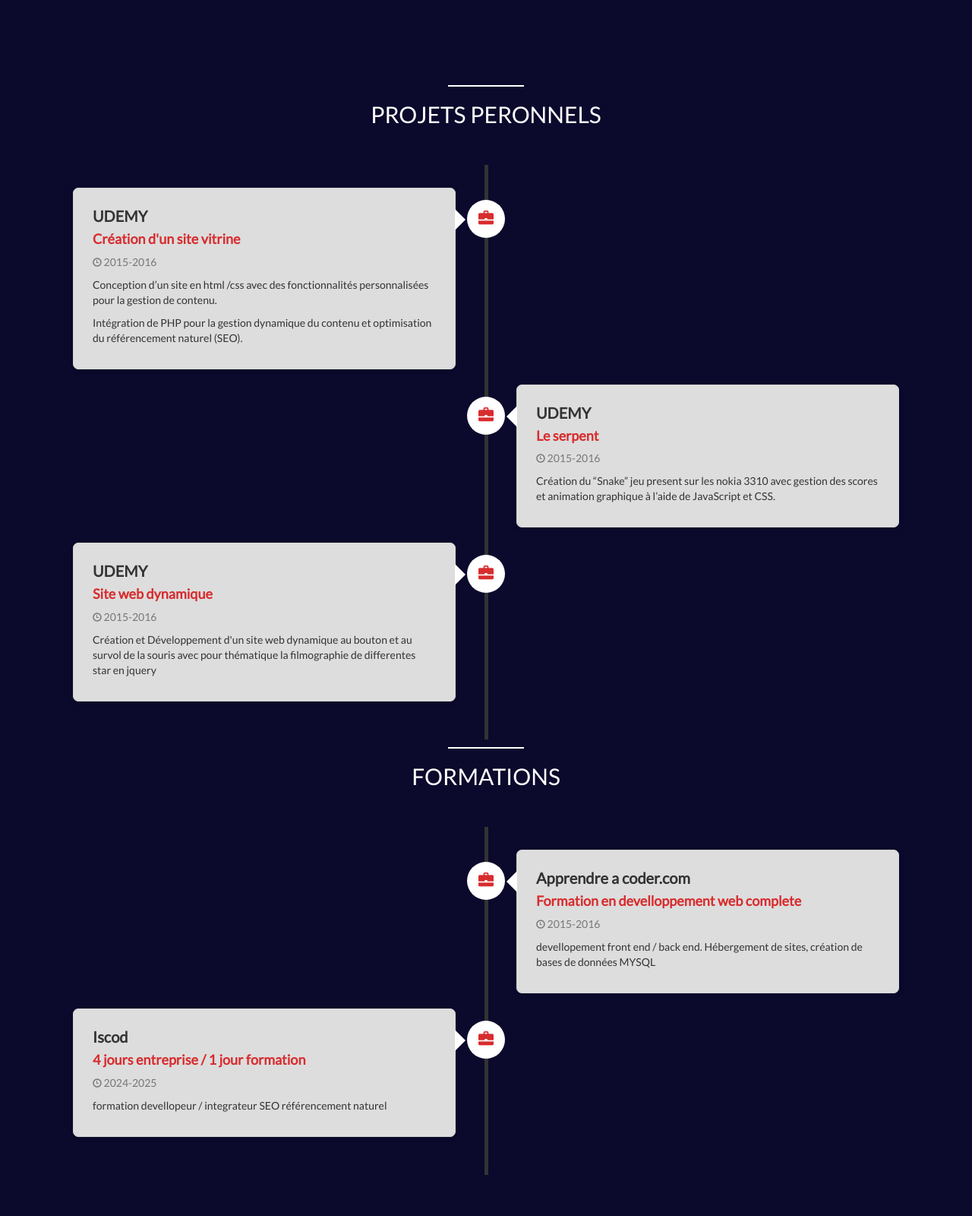
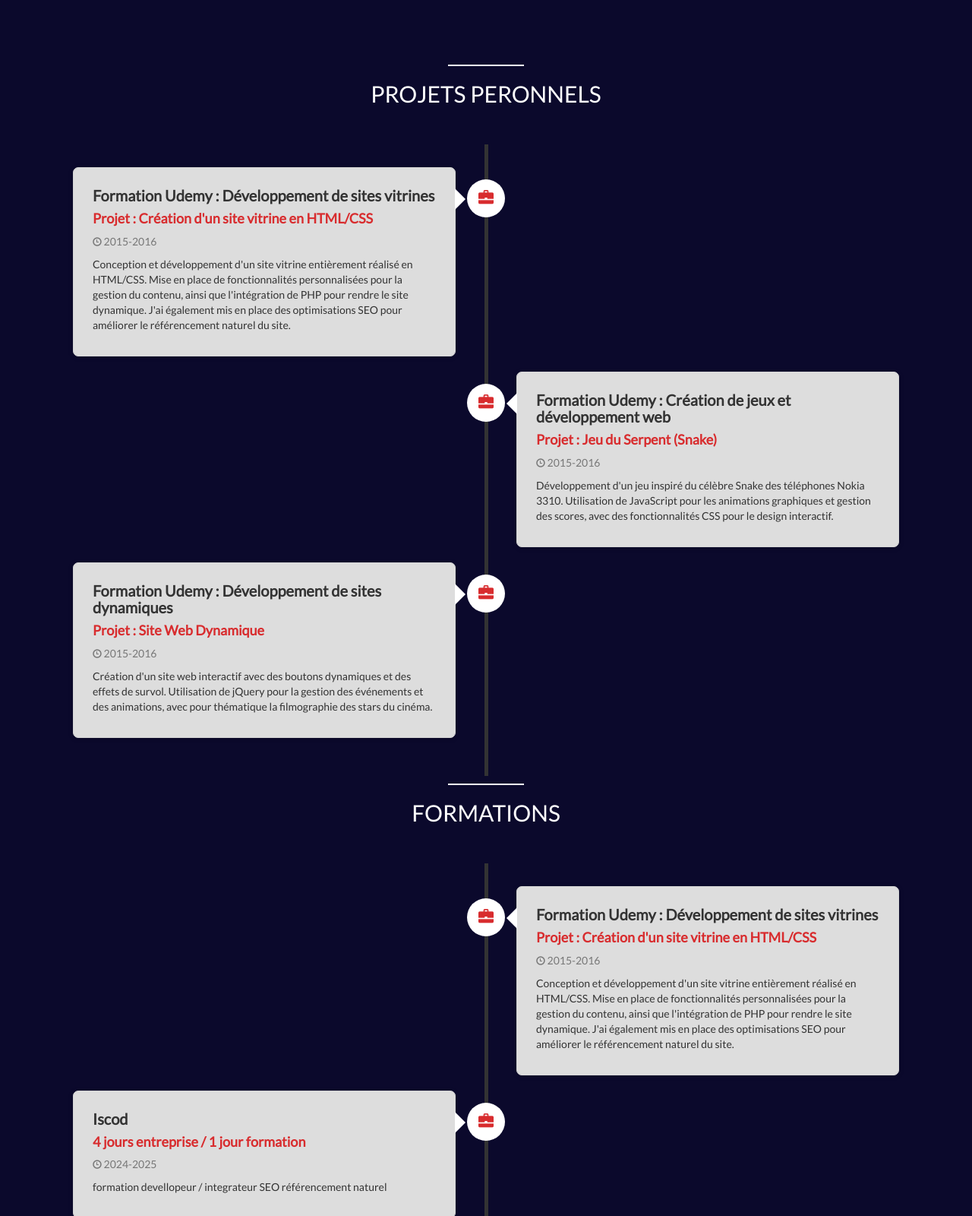
Before and after one commit to G4RV1D/g4rv1d.github.io, a plain HTML site: page index.html in a window 1280 px wide. Shown: the part 1200-2800 px from the top of the page at 76% size. Drawn offline with nearby package versions, Linux system fonts and the light colour scheme.

Commit message:
index.html

```diff
--- a/index.html
+++ b/index.html
@@ -1,9 +1,24 @@
 <!DOCTYPE html>
-<html>
+<html lang="fr">
     <head>
-        <title>CV_paul</title>
+        <!-- 1. Titre optimisé pour le SEO -->
+        <title>Paul Prunet - Consultant SEO & Développeur Web en Alternance</title>
+
+        <!-- 2. Meta description -->
+        <meta name="description" content="Paul Prunet, consultant SEO en alternance et développeur web passionné. Découvrez mes compétences en SEO, programmation et projets personnels.">
         <meta charset="utf-8"/>
         <meta name="viewport" content="width=device-width, initial-scale=1">
+
+        <!-- 3. Ajout de mots-clés -->
+        <meta name="keywords" content="Paul Prunet, SEO, consultant SEO, développement web, alternance, portfolio, compétences">
+
+        <!-- 4. Ajout des balises Open Graph pour partage sur les réseaux sociaux -->
+        <meta property="og:title" content="Paul Prunet - Consultant SEO & Développeur Web">
+        <meta property="og:description" content="Découvrez mes compétences et projets en SEO et développement web.">
+        <meta property="og:image" content="https://g4rv1d.github.io/images/me.png">
+        <meta property="og:url" content="https://g4rv1d.github.io/">
+
+        <!-- Feuilles de style et scripts externes -->
         <script src="https://ajax.googleapis.com/ajax/libs/jquery/1.11.3/jquery.min.js"></script>
         <link rel="stylesheet" href="https://maxcdn.bootstrapcdn.com/bootstrap/3.3.6/css/bootstrap.min.css">
         <script src="https://maxcdn.bootstrapcdn.com/bootstrap/3.3.6/js/bootstrap.min.js"></script>
@@ -15,6 +30,7 @@
 
     <body data-spy="scroll" data-target=".navbar" data-offset="60">
 
+        <!-- Navigation -->
         <nav class="navbar navbar-default navbar-fixed-top">
             <div class="container">
                 <div class="navbar-header">
@@ -41,15 +57,15 @@
 
         <section id="about" class="container-fluid">
             <div class="col-xs-8 col-md-3 profile-picture">
-                <img src="images/me.png" alt="Paul" class="img-circle">
+                <img src="images/me.png" alt="Photo de Paul PRUNET" class="img-circle">
             </div>
             <div class="heading">
-                <h1>Hello, c'est moi Paul</h1>
+                <h1>Hello, c'est moi Paul PRUNET</h1>
                 <h3>Consultant SEO en alternance</h3>
                 <h2>Passionné par l'informatique et autodidacte, j'ai acquis des compétences
                     en développement web et en gestion de systèmes à travers des projets personnels et des formations en ligne.
-                    Motivé par un fort désir de transition vers un rôle professionnel dans le secteur informatique, je combine ma capacité
-                    d'apprentissage rapide à mes compétences en gestion acquises lors de mes précédentes expériences.</h2>
+                    Je combine ma capacité d'apprentissage rapide avec mes compétences en gestion, acquises lors de mes précédentes expériences professionnelles.
+                </h2>
                 <a href="docs/CV_paul.pdf" class="button1">Télécharger CV</a>
             </div>
         </section>
@@ -101,6 +117,7 @@
             </div>
         </section>
 
+        <!-- Expérience -->
         <section id="experience">
 
             <div class="container">
@@ -114,13 +131,14 @@
                         <div class="timeline-panel-container">
                             <div class="timeline-panel">
                                 <div class="timeline-heading">
-                                    <h3>UDEMY</h3>
-                                    <h4>Création d'un site vitrine</h4>
-                                    <p class="text-muted"><small class="glyphicon glyphicon-time"></small> 2015-2016</p>
+                                    <h3>Formation Udemy : Développement de sites vitrines</h3>
+                                    <h4>Projet : Création d'un site vitrine en HTML/CSS</h4>
+                                    <p class="text-muted">
+                                        <small class="glyphicon glyphicon-time" aria-hidden="true"></small> 2015-2016
+                                    </p>
                                 </div>
                                 <div class="timeline-body">
-                                    <p>Conception d’un site en html /css avec des fonctionnalités personnalisées pour la gestion de contenu.</p>
-                                    <p>Intégration de PHP pour la gestion dynamique du contenu et optimisation du référencement naturel (SEO).</p>
+                                    <p>Conception et développement d'un site vitrine entièrement réalisé en HTML/CSS. Mise en place de fonctionnalités personnalisées pour la gestion du contenu, ainsi que l'intégration de PHP pour rendre le site dynamique. J'ai également mis en place des optimisations SEO pour améliorer le référencement naturel du site.</p>
                                 </div>
                             </div>
                         </div>
@@ -130,12 +148,14 @@
                         <div class="timeline-panel-container-inverted">
                             <div class="timeline-panel">
                                 <div class="timeline-heading">
-                                    <h3>UDEMY</h3>
-                                    <h4>Le serpent</h4>
-                                    <p class="text-muted"><small class="glyphicon glyphicon-time"></small> 2015-2016</p>
+                                    <h3>Formation Udemy : Création de jeux et développement web</h3>
+                                    <h4>Projet : Jeu du Serpent (Snake)</h4>
+                                    <p class="text-muted">
+                                        <small class="glyphicon glyphicon-time" aria-hidden="true"></small> 2015-2016
+                                    </p>
                                 </div>
                                 <div class="timeline-body">
-                                    <p>Création du “Snake” jeu present sur les nokia 3310 avec gestion des scores et animation graphique à l’aide de JavaScript et CSS.</p>
+                                    <p>Développement d'un jeu inspiré du célèbre Snake des téléphones Nokia 3310. Utilisation de JavaScript pour les animations graphiques et gestion des scores, avec des fonctionnalités CSS pour le design interactif.</p>
                                 </div>
                             </div>
                         </div>
@@ -145,12 +165,14 @@
                         <div class="timeline-panel-container">
                             <div class="timeline-panel">
                                 <div class="timeline-heading">
-                                    <h3>UDEMY</h3>
-                                    <h4>Site web dynamique</h4>
-                                    <p class="text-muted"><small class="glyphicon glyphicon-time"></small> 2015-2016</p>
+                                    <h3>Formation Udemy : Développement de sites dynamiques</h3>
+                                    <h4>Projet : Site Web Dynamique</h4>
+                                    <p class="text-muted">
+                                        <small class="glyphicon glyphicon-time" aria-hidden="true"></small> 2015-2016
+                                    </p>
                                 </div>
                                 <div class="timeline-body">
-                                    <p>Création et Développement d'un site web dynamique au bouton et au survol de la souris avec pour thématique la filmographie de differentes star en jquery</p>
+                                    <p>Création d'un site web interactif avec des boutons dynamiques et des effets de survol. Utilisation de jQuery pour la gestion des événements et des animations, avec pour thématique la filmographie des stars du cinéma.</p>
                                 </div>
                             </div>
                         </div>
@@ -169,15 +191,16 @@
                         <div class="timeline-panel-container-inverted">
                             <div class="timeline-panel">
                                 <div class="timeline-heading">
-                                    <h3>Apprendre a coder.com</h3>
-                                    <h4>Formation en develloppement web complete</h4>
-                                    <p class="text-muted"><small class="glyphicon glyphicon-time"></small> 2015-2016</p>
+                                    <h3>Formation Udemy : Développement de sites vitrines</h3>
+                                    <h4>Projet : Création d'un site vitrine en HTML/CSS</h4>
+                                    <p class="text-muted">
+                                        <small class="glyphicon glyphicon-time" aria-hidden="true"></small> 2015-2016
+                                    </p>
                                 </div>
                                 <div class="timeline-body">
-                                    <p>devellopement front end / back end. Hébergement de sites, création de bases de données MYSQL</p>
+                                    <p>Conception et développement d'un site vitrine entièrement réalisé en HTML/CSS. Mise en place de fonctionnalités personnalisées pour la gestion du contenu, ainsi que l'intégration de PHP pour rendre le site dynamique. J'ai également mis en place des optimisations SEO pour améliorer le référencement naturel du site.</p>
                                 </div>
                             </div>
-                        </div>
                     </li>
                     <li>
                         <div class="timeline-badge"><span class="glyphicon glyphicon-briefcase"></span></div>
@@ -263,42 +286,39 @@
             <div class="container">
                 <div class="red-divider"></div>
                 <div class="heading">
-                    <h2>POUR EN SAVOIR PLUS </h2>
+                    <h2>Pour en savoir plus</h2>
                 </div>
                 <div id="myCarousel" class="carousel slide text-center" data-ride="carousel">
                     <ol class="carousel-indicators">
-                         <li data-target="#myCarousel" data-slide-to="0" class="active"></li>
-                         <li data-target="#myCarousel" data-slide-to="1"></li>
+                        <li data-target="#myCarousel" data-slide-to="0" class="active"></li>
+                        <li data-target="#myCarousel" data-slide-to="1"></li>
                     </ol>
                     <div class="carousel-inner" role="listbox">
-                        <!-- First slide -->
+                        <!-- Première diapositive -->
                         <div class="item active">
                             <div class="col-sm-4 col-sm-offset-4 text-center">
                                 <a class="thumbnail" href="https://www.linkedin.com/in/paul-prunet-927245234" target="_blank">
-                                    <img src="images/Lettre de.png" alt="profil linkedin">
+                                    <img src="images/Lettre_de.png" alt="Profil LinkedIn de Paul Prunet">
                                 </a>
                             </div>
                         </div>
-                          <div class="item">
+                        <!-- Deuxième diapositive -->
+                        <div class="item">
                             <div class="col-sm-4 col-sm-offset-4 text-center">
                                 <a class="thumbnail" href="https://www.linkedin.com/in/paul-prunet-927245234" target="_blank">
-                                    <img src="images/Linkedin.png" alt="profil linkedin">
+                                    <img src="images/Linkedin.png" alt="Profil LinkedIn de Paul Prunet">
                                 </a>
                             </div>
                         </div>
                     </div>
                     <a class="left carousel-control" href="#myCarousel" data-slide="prev" role="button">
-                        <span class="glyphicon glyphicon-chevron-left"></span>
+                        <span class="glyphicon glyphicon-chevron-left" aria-hidden="true"></span>
                     </a>
                     <a class="right carousel-control" href="#myCarousel" data-slide="next" role="button">
-                        <span class="glyphicon glyphicon-chevron-right"></span>
+                        <span class="glyphicon glyphicon-chevron-right" aria-hidden="true"></span>
                     </a>
-
                 </div>
-
             </div>
-
-
         </section>
 
         <footer class="text-center">
```
